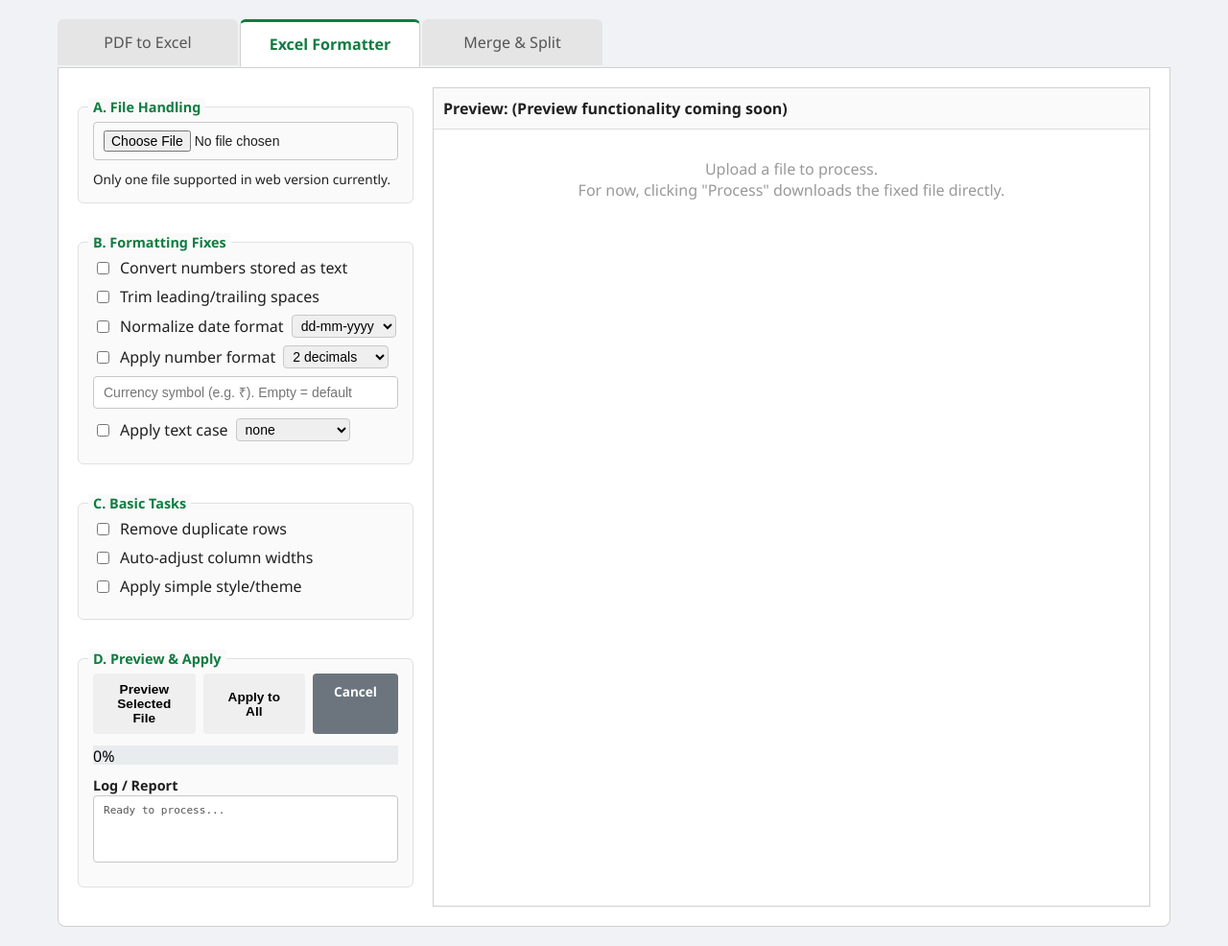
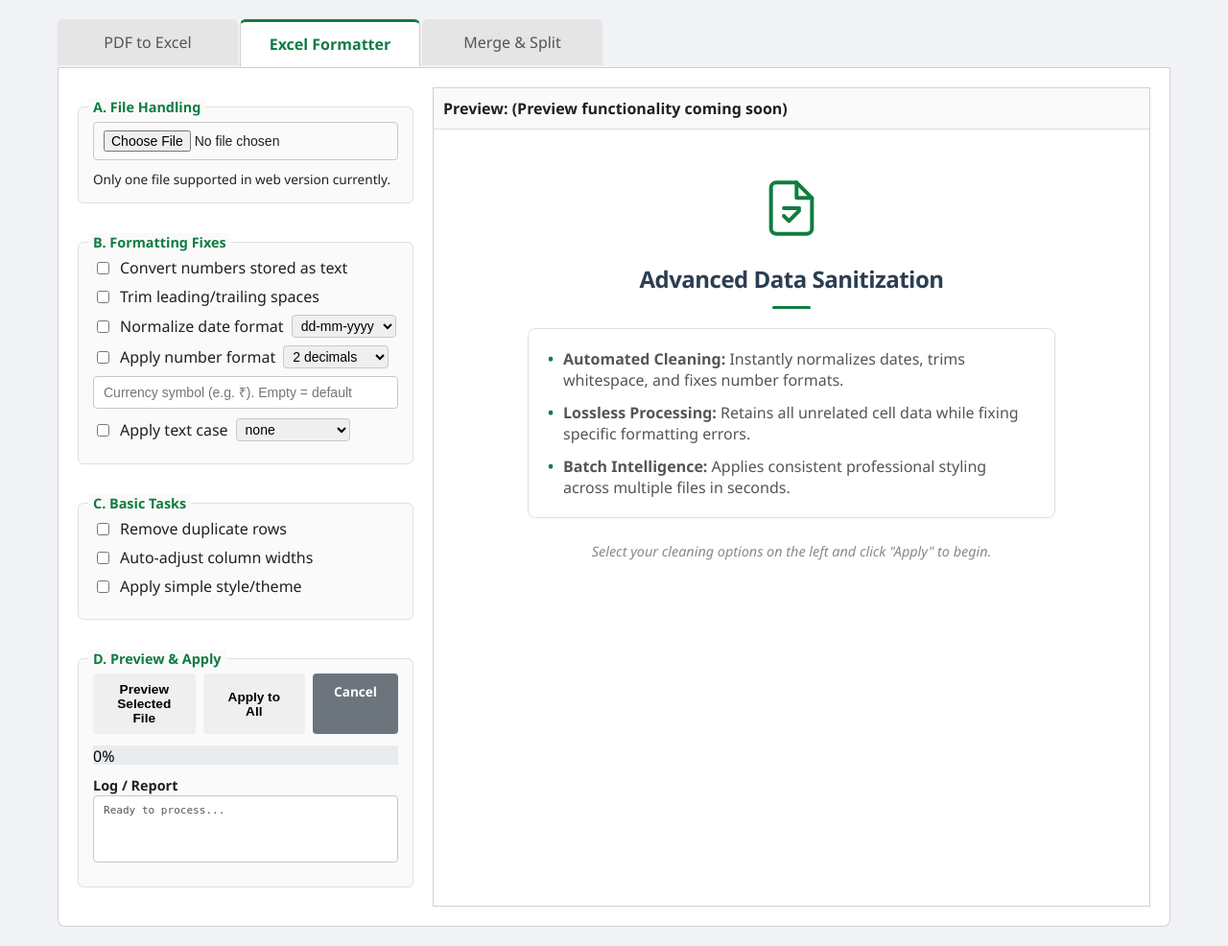
Before and after one commit to uniqueabhishek/CA-Office-Suite, a Flask app: page /formatter in a window 1280 px wide. Shown: the part 54-1040 px from the top of the page at 96% size. Run offline with Flask 3, Linux system fonts and the light colour scheme.

Commit message:
Fomatter Text

```diff
--- a/flask_app/templates/formatter.html
+++ b/flask_app/templates/formatter.html
@@ -107,9 +107,41 @@
             Preview: (Preview functionality coming soon)
         </div>
         <div class="table-wrapper">
-            <div style="padding: 20px; text-align: center; color: #999;">
-                Upload a file to process. <br>
-                For now, clicking "Process" downloads the fixed file directly.
+            <!-- Feature Showcase -->
+            <div class="engine-showcase" style="text-align: center; padding: 40px; max-width: 550px; margin: 0 auto;">
+                <!-- Technical Icon -->
+                <div style="margin-bottom: 20px;">
+                    <svg width="64" height="64" viewBox="0 0 24 24" fill="none" stroke="#107c41" stroke-width="1.5" stroke-linecap="round" stroke-linejoin="round">
+                        <path d="M14 2H6a2 2 0 0 0-2 2v16a2 2 0 0 0 2 2h12a2 2 0 0 0 2-2V8z"></path>
+                        <polyline points="14 2 14 8 20 8"></polyline>
+                        <path d="M9 15l2 2 4-4"></path> <!-- Checkmark -->
+                        <line x1="9" y1="12" x2="15" y2="12"></line> <!-- Data line -->
+                    </svg>
+                </div>
+
+                <h2 style="color: #2c3e50; font-weight: 600; margin-bottom: 12px; font-size: 1.5em; letter-spacing: -0.5px;">Advanced Data Sanitization</h2>
+                <div style="height: 3px; width: 40px; background: #107c41; margin: 0 auto 20px auto; border-radius: 2px;"></div>
+
+                <div style="text-align: left; background: #fff; border: 1px solid #e0e0e0; padding: 20px; border-radius: 8px; box-shadow: 0 2px 4px rgba(0,0,0,0.02);">
+                    <ul style="list-style: none; padding: 0; margin: 0; color: #555;">
+                        <li style="margin-bottom: 12px; display: flex; align-items: flex-start;">
+                            <span style="color: #107c41; font-weight: bold; margin-right: 10px;">•</span>
+                            <span><strong>Automated Cleaning:</strong> Instantly normalizes dates, trims whitespace, and fixes number formats.</span>
+                        </li>
+                        <li style="margin-bottom: 12px; display: flex; align-items: flex-start;">
+                            <span style="color: #107c41; font-weight: bold; margin-right: 10px;">•</span>
+                            <span><strong>Lossless Processing:</strong> Retains all unrelated cell data while fixing specific formatting errors.</span>
+                        </li>
+                        <li style="display: flex; align-items: flex-start;">
+                            <span style="color: #107c41; font-weight: bold; margin-right: 10px;">•</span>
+                            <span><strong>Batch Intelligence:</strong> Applies consistent professional styling across multiple files in seconds.</span>
+                        </li>
+                    </ul>
+                </div>
+
+                <div style="margin-top: 25px; color: #888; font-size: 0.9em; font-style: italic;">
+                    Select your cleaning options on the left and click "Apply" to begin.
+                </div>
             </div>
         </div>
     </div>
```
